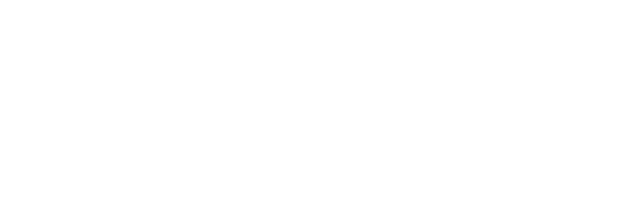
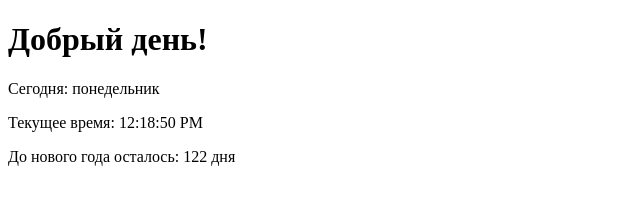
Before and after one commit to Limon1980/Study_JS_Exp, a plain HTML site: page index.html in a window 1280 px wide. Shown: the whole page, without its empty margins (0-640 px from the left). Drawn offline with Linux system fonts and the light colour scheme.

Commit message:
вывод доброе утро, день недели, время AM/PM текущее и остаток дней до нового года

```diff
--- a/index.html
+++ b/index.html
@@ -9,6 +9,15 @@
 </head>
 
 <body>
+  <main class="main">
+    <h1 class="main-title"></h1>
+    <div class="main-content">
+      <p class="main-content__today">Сегодня: <span class="main-content__today-value"></span></p>
+      <p class="main-content__now">Текущее время: <span class="main-content__now-value"></span></p>
+      <p class="main-content__year">До нового года осталось: <span class="main-content__year-value"></span>
+      </p>
+    </div>
+  </main>
   <script src="scripts/script.js"></script>
 </body>
 
--- a/scripts/script.js
+++ b/scripts/script.js
@@ -1,61 +1,62 @@
 'use strict';
 
-let date,
-  days = ['Понедельник', 'Вторник', 'Среда', 'Четверг', 'Пятница', 'Суббота', 'Воскресенье'],
-  months = ['Января', 'Февраля', 'Марта', 'Апреля', 'Мая', 'Июня', 'Июля', 'Августа', 'Сентября',
-    'Октября', 'Ноября', 'Декабря'
+const mainTitle = document.querySelector('.main-title'),
+  mainContentTodayValue = document.querySelector('.main-content__today-value'),
+  mainContentNowValue = document.querySelector('.main-content__now-value'),
+  mainContentYearValue = document.querySelector('.main-content__year-value'),
+  date = new Date(),
+  days = [
+    'воскресенье',
+    'понедельник',
+    'вторник',
+    'среда',
+    'четверг',
+    'пятница',
+    'суббота',
+  ],
+  timeOfDay = {
+    morning: {
+      hours: [4, 5, 6, 7, 8, 9, 10, 11],
+      hello: 'Доброе утро!',
+    },
+    day: {
+      hours: [12, 13, 14, 15],
+      hello: 'Добрый день!',
+    },
+    evening: {
+      hours: [16, 17, 18, 19, 20, 21, 22, 23],
+      hello: 'Добрый вечер!',
+    },
+    night: {
+      hours: [0, 1, 2, 3],
+      hello: 'Доброй ночи!',
+    },
+  };
+let dayTime,
+  yearDays = Math.floor(
+    (new Date(date.getFullYear() + 1, 0, 1).getTime() - new Date().getTime()) /
+      1000 /
+      3600 /
+      24
+  );
+
+function declOfNum(number, titles) {
+  let cases = [2, 0, 1, 1, 1, 2];
+  return titles[
+    number % 100 > 4 && number % 100 < 20
+      ? 2
+      : cases[number % 10 < 5 ? number % 10 : 5]
   ];
+}
 
-let checkAndCreateTwoDigit = (num) => {
-  return String(num).length === 1 ? ('0' + num) : num; // если число из 1 символа конкатинируем в начале 0
-};
+for (let key in timeOfDay) {
+  dayTime = timeOfDay[key].hours.includes(date.getHours());
+  if (dayTime) {
+    mainTitle.textContent = timeOfDay[key].hello;
+  }
+}
 
-
-let declination = (number, titles) => {
-  let decCache = [],
-    decCases = [
-      2, // секунд   индекс 0
-      0, // секунда  индекс 1
-      1, // секунды  индекс 2
-      1, // секунды  индекс 3
-      1, // секунды  индекс 4
-      2 // секунд   индекс 5
-    ],
-    title = [
-      ['секунда', 'секунды', 'секунд'],
-      ['минута', 'минуты', 'минут'],
-      ['час', 'часа', 'часов']
-    ];
-
-  // выбираем нужный ряд title в зависимости от sec, min иначе часа
-  titles === 'sec' ? titles = title[0] : titles === 'min' ? titles = title[1] : titles = title[2];
-
-  if (!decCache[number]) { // получаем индекс decCache[nuber] от числа секунд, минут, часа
-
-    decCache[number] = number % 100 > 4 && number % 100 < 20 ? 2 : decCases[Math.min(number % 10, 5)];
-  }
-  return titles[decCache[number]]; // получаем title в зависимости от  значения decCashe = индекс (0, 1 или 2)
-};
-
-
-let start = () => {
-  let date = new Date(),
-    day = date.getDate(), // возвращает день месяца указанной даты по местному времени
-    dayNumber = date.getDay(), // Возвращает день недели (0-6) указанной даты по местному времени.
-    month = date.getMonth(), // Возвращает месяц (0-11) указанной даты по местному времени.
-    year = date.getFullYear(), // Возвращает год (4 цифры для 4-х значного года) указанной даты по местному времени.
-    hour = date.getHours(), // Возвращает часы (0-23) указанной даты по местному времени.
-    minutes = date.getMinutes(), // Возвращает минуты (0-59) указанной даты по местному времени.
-    seconds = date.getSeconds(); // Возвращает секунды (0-59) указанной даты по местному времени.
-
-  console.log(`Сегодня ${days[dayNumber - 1]}, ${day} ${months[month]} ${year} года,
-   ${hour} ${declination(hour, 'hour')} ${minutes} ${declination(minutes,
-     'min')} ${seconds} ${declination(seconds, 'sec')}`);
-
-  console.log(`${checkAndCreateTwoDigit(day)}.${checkAndCreateTwoDigit(month + 1)}.${year} —
-  ${checkAndCreateTwoDigit(hour)}:${checkAndCreateTwoDigit(minutes)}:${checkAndCreateTwoDigit(seconds)}`);
-
-  console.warn(''); // Тупо разделитель
-};
-
-setInterval(start, 1000); // функция запускается не один раз, а периодически через указанный интервал времени.
+mainContentTodayValue.textContent = days[date.getDay()];
+mainContentNowValue.textContent = date.toLocaleTimeString('en');
+mainContentYearValue.textContent =
+  yearDays + ' ' + declOfNum(yearDays, ['день', 'дня', 'дней']);
```
